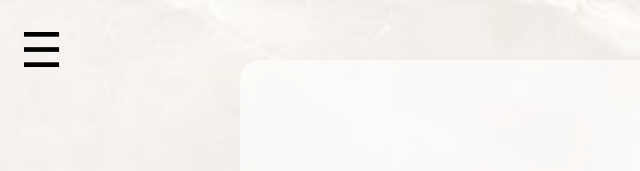
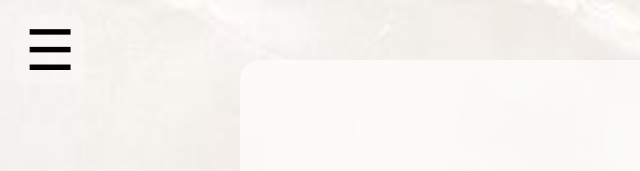
Before and after one commit to nobleheavencleaningservices/nobleheavencleaningservices.github.io, a plain HTML site: page index.html in a window 1280 px wide. Shown: the top 171 px of the page, 0-640 px from the left. Drawn offline with Linux system fonts and the light colour scheme.

Commit message:
Update index.html

```diff
--- a/index.html
+++ b/index.html
@@ -20,14 +20,22 @@ body {
 
 /* HAMBURGER (BIGGER) */
 .hamburger {
-    position: fixed;
-    top: 20px;
-    left: 20px;
-    font-size: 48px;
-    cursor: pointer;
-    z-index: 2000;
+position: fixed;
+top: 15px;
+left: 15px;
+width: 70px;
+height: 70px;
+display: flex;
+align-items: center;
+justify-content: center;
+font-size: 56px;
+cursor: pointer;
+z-index: 2000;
+border-radius: 12px;
+background: rgba(255,255,255,0.25);
+backdrop-filter: blur(4px);
+user-select: none;
 }
-
 /* SECTIONS (FIXED - NO FLEX CONFLICTS) */
 .section {
     display: none;
```
